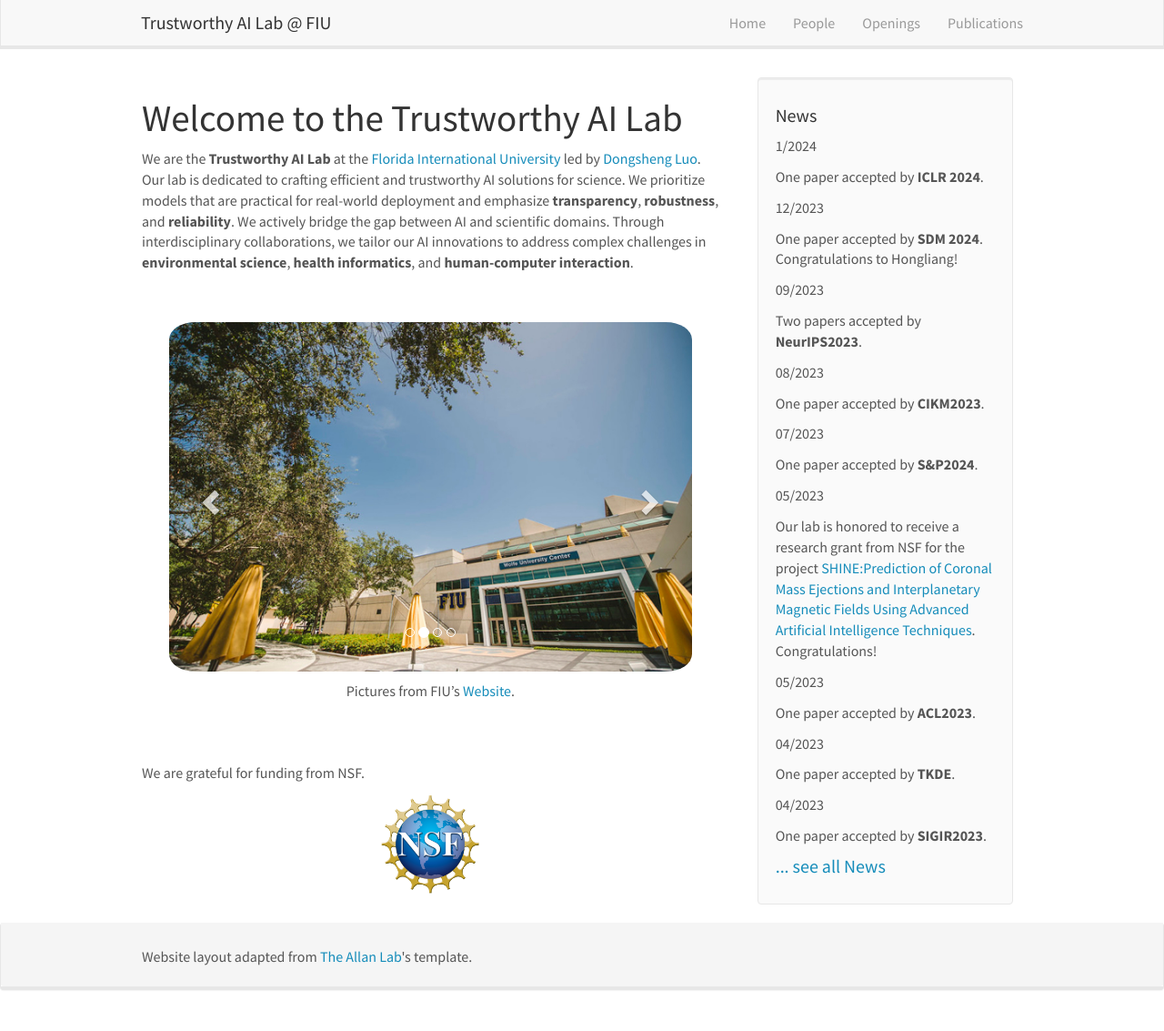
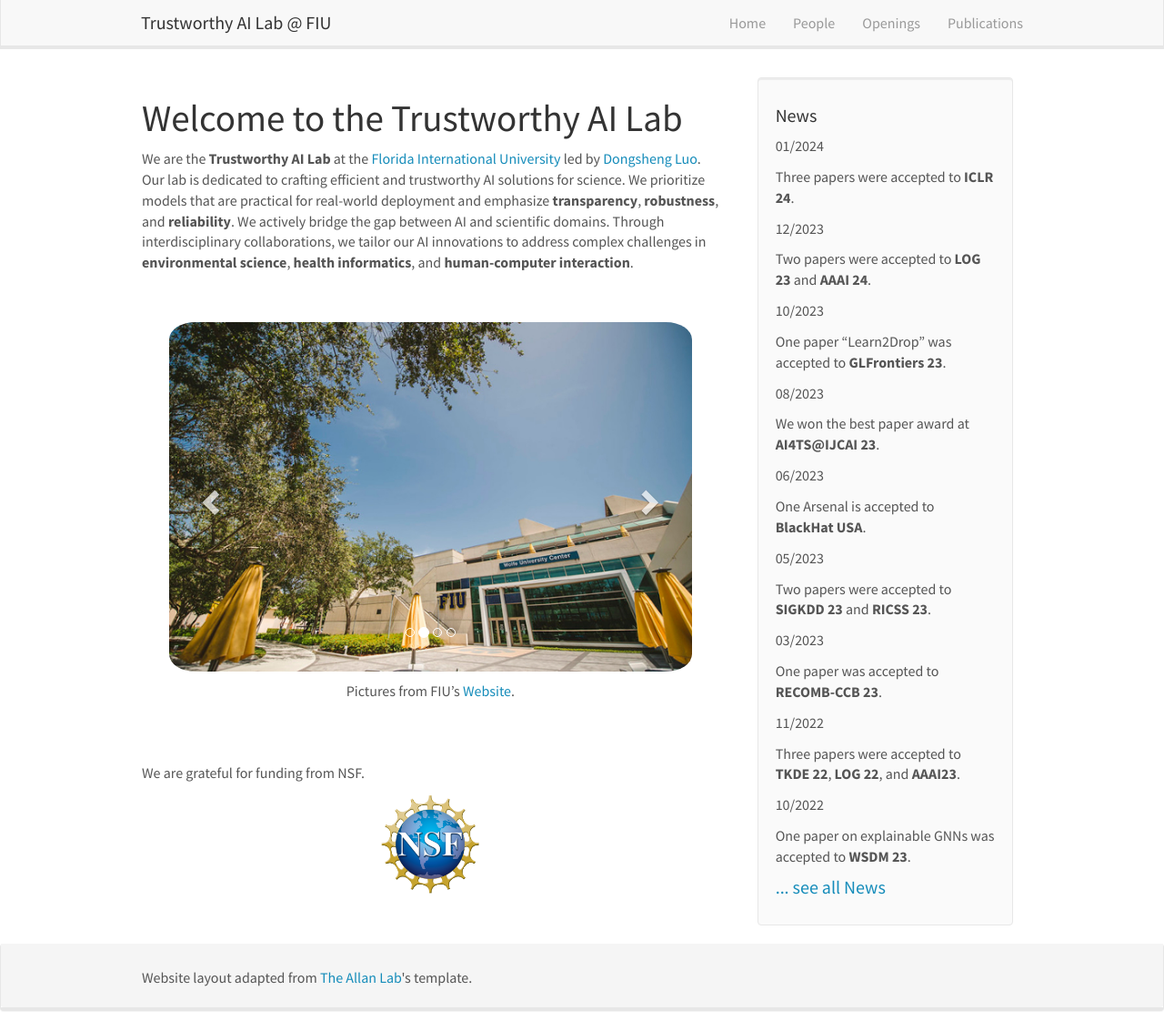
Before and after one commit to trustai4s-lab/trustai4s-lab.github.io, a Jekyll site: the page built from _pages/home.md, in a window 1280 px wide and 1133 px high. Shown: the whole window at 91% size. Built offline with Jekyll 4.4.1, drawn with Linux system fonts in a browser that asks for light colours; nearby versions of some CDN libraries.

Commit message:
Update news.yml

```diff
--- a/_data/news.yml
+++ b/_data/news.yml
@@ -1,74 +1,29 @@
-- date: 1/2024
-  headline: One paper accepted by **ICLR 2024**.
+- date: 01/2024
+  headline: Three papers were accepted to **ICLR 24**.
 
 - date: 12/2023
-  headline: One paper accepted by **SDM 2024**. Congratulations to Hongliang!
+  headline: Two papers were accepted to **LOG 23** and **AAAI 24**.
 
-- date: 09/2023
-  headline: Two papers accepted by **NeurIPS2023**.
+- date: 10/2023
+  headline: One paper "Learn2Drop" was accepted to **GLFrontiers 23**.
 
 - date: 08/2023
-  headline: One paper accepted by **CIKM2023**.
+  headline: We won the best paper award at **AI4TS@IJCAI 23**.
 
-- date: 07/2023
-  headline: One paper accepted by **S&P2024**.
+- date: 06/2023
+  headline: One Arsenal is accepted to **BlackHat USA**.
 
 - date: 05/2023
-  headline: Our lab is honored to receive a research grant from NSF for the project <a href="https://www.nsf.gov/awardsearch/showAward?AWD_ID=2300341&HistoricalAwards=false">SHINE:Prediction of Coronal Mass Ejections and Interplanetary Magnetic Fields Using Advanced Artificial Intelligence Techniques</a>. Congratulations!
+  headline: Two papers were accepted to **SIGKDD 23** and **RICSS 23**.
 
-- date: 05/2023
-  headline: One paper accepted by **ACL2023**.
-
-- date: 04/2023
-  headline: One paper accepted by **TKDE**.
-
-- date: 04/2023
-  headline: One paper accepted by **SIGIR2023**.
+- date: 03/2023
+  headline: One paper was accepted to **RECOMB-CCB 23**.
 
 - date: 11/2022
-  headline: <a href="https://sdm23wsmh.github.io">Data Science for Smart Manufacturing and Healthcare</a> workshop at **SDM2023**.
+  headline: Three papers were accepted to **TKDE 22**, **LOG 22**, and **AAAI23**.
 
 - date: 10/2022
-  headline: <a href="https://mlog-workshop.github.io/wsdm23.html">Machine Learning on Graphs (MLoG)</a> workshop at **WSDM2023**.
+  headline: One paper on explainable GNNs was accepted to **WSDM 23**.
 
 - date: 08/2022
-  headline: Gratefully received a research grant from NSF ([IIS-2212145](https://www.nsf.gov/awardsearch/showAward?AWD_ID=2212145&HistoricalAwards=false)).
-
-- date: 08/2022
-  headline: Cong and Jialiang join us as PhD students. Welcome!
-
-- date: 08/2022
-  headline: New preprint on graph contrastive learning is available [here](https://arxiv.org/abs/2208.06743).
-
-- date: 06/2022
-  headline: Amanda joins us as a summer intern. Welcome!
-
-- date: 04/2022
-  headline: <a href="https://mlog-workshop.github.io/">Machine Learning on Graphs (MLoG)</a> workshop at **ICDM2022**.
-
-- date: 04/2022
-  headline:  Mike was awarded the NJIT Provost Undergraduate Research and Innovation (URI) Summer Fellowship. Congratulations!
-
-- date: 04/2022
-  headline: Hongliang received a student travel award to attend SDM2022. Congratulations!
-
-- date: 03/2022
-  headline: Hongliang was accepted to the Doctoral Forum at SDM2022. Congratulations!
-
-- date: 02/2022
-  headline: Gratefully received an NSF CRII grant ([IIS-2153326](https://nsf.gov/awardsearch/showAward?AWD_ID=2153326&HistoricalAwards=false)) to support our research on advancing graph neural networks.
-
-- date: 01/2022
-  headline: Two papers accepted by **ICLR2022**.
-
-- date: 12/2021
-  headline: \[**CFP**\] [Machine Learning with Complex Graphs](https://www.frontiersin.org/research-topics/30288/machine-learning-on-complex-graphs) with Yao as Topic Editor for Frontiers in Big Data.
-
-- date: 11/2021
-  headline: \[**CFP**\] [Machine Learning on Graphs (MLoG)](https://mlog-workshop.github.io/) workshop at **WSDM2022**.
-
-- date: 09/2021
-  headline: One paper accepted by **NeurIPS2021**.
-
-- date: 08/2021
-  headline: Two papers accepted by **CIKM2021**.
+  headline: One paper was accepted to **ICDM 22**.
```
